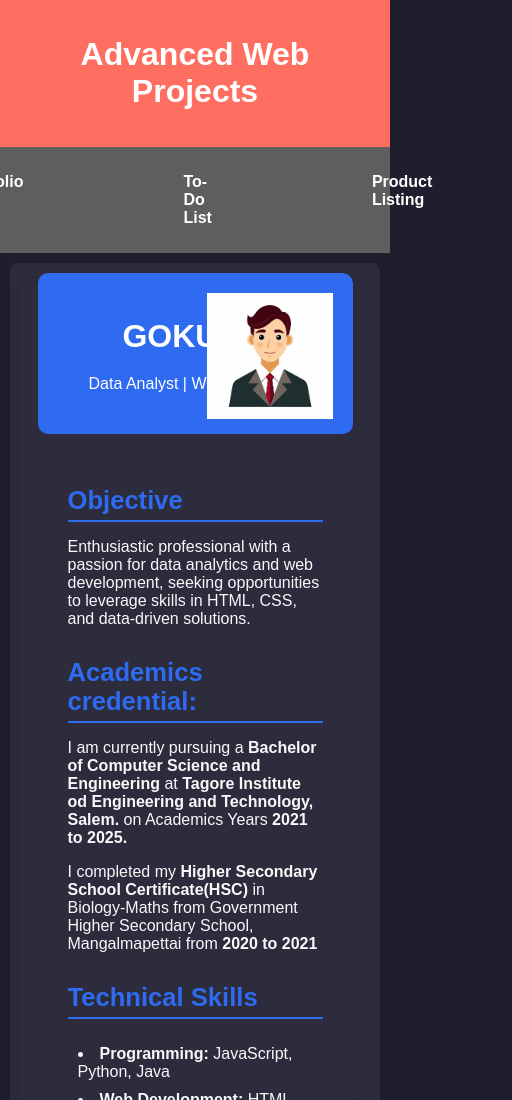
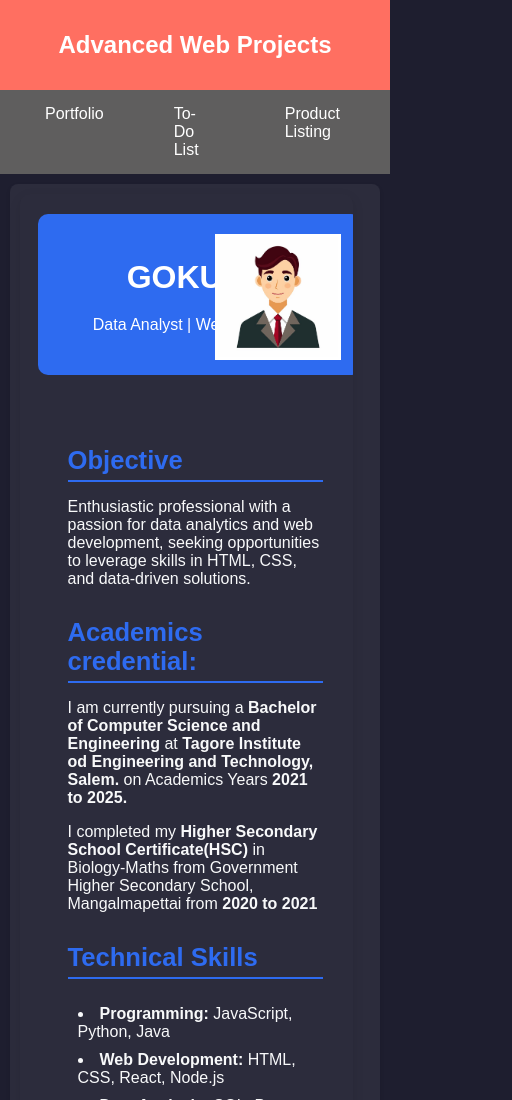
Before and after one commit to GOKUL9903/Apexplanet-Internship-Task4, a plain HTML site: page index.html in a window 390 px wide. Shown: the top 1100 px of the page, 512 px wide, since content can reach past the window. Drawn offline with Linux system fonts and the light colour scheme.

Commit message:
third commit

```diff
--- a/index.html
+++ b/index.html
@@ -20,12 +20,13 @@
     }
     nav {
       display: flex;
-      justify-content: center;
+      padding: 10px;
+      justify-content: space-between;
       background-color: #5f5e5e;
     }
     nav a {
       color: white;
-      padding: 5px 80px;
+      padding: 5px 20px; margin: 0 15px;
       text-decoration: none;
       cursor: pointer;
     }
@@ -58,7 +59,7 @@
             background-color: #2e6bf0;
             color: #ffffff;
             text-align: center;
-            padding: 25px 20px;
+            padding: 25px 20px; margin: 20px auto;
             position: relative; border-radius: 10px;
         }
         .profile img {
@@ -214,6 +215,19 @@
             .product-list {
                 grid-template-columns: 1fr;
             }
+            .navbar{
+                flex-direction: column;
+                align-items: center;
+            }
+            .navbar a {
+                margin: 5px 0;
+            }
+            .profile {
+                width: 90%;
+            }
+            h1, h2 {
+                font-size: 1.5em;
+            }
         }
   </style>
 </head>
@@ -223,9 +237,9 @@
   </header>
 
   <nav>
-    <a data-target="portfolio"><h4>Portfolio</h4></a>
-    <a data-target="todo"><h4>To-Do List</h4></a>
-    <a data-target="products"><h4>Product Listing</h4></a>
+    <a data-target="portfolio">Portfolio</a>
+    <a data-target="todo">To-Do List</a>
+    <a data-target="products">Product Listing</a>
   </nav>
 
   <main>
```
